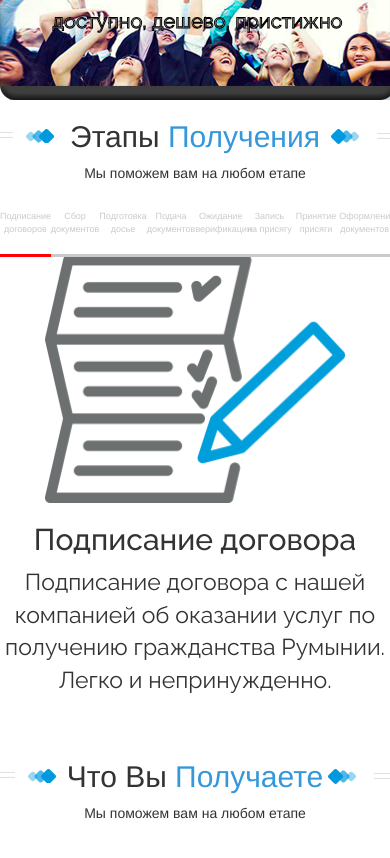
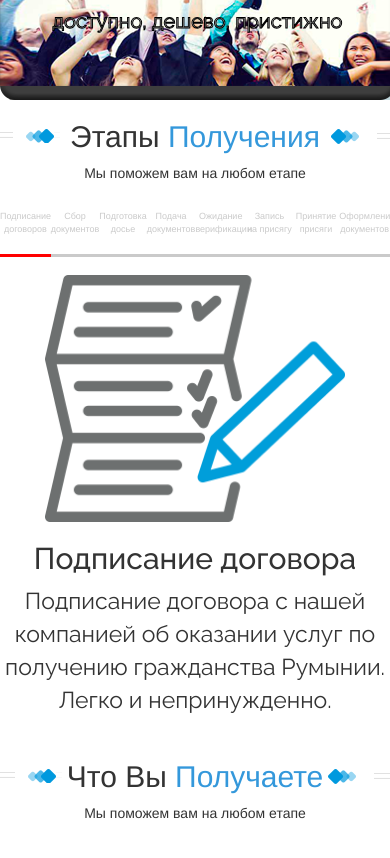
Before and after one commit to raygaratty232/consult, a plain HTML site: page index.html in a window 390 px wide. Shown: the part 5013-5871 px from the top of the page. Drawn offline with nearby package versions, Linux system fonts and the light colour scheme.

Commit message:
media commit four

```diff
--- a/style.css
+++ b/style.css
@@ -486,7 +486,7 @@ a{
     display: block;
     background: url(img/igl.png);
     background-repeat: no-repeat;
-    width: 85px;
+    width: 75px;
     height: 110px;
     position: absolute;
     bottom: 0;
@@ -740,6 +740,16 @@ input::-webkit-inner-spin-button {
         margin: auto;
     }
 }
+@media only screen and (max-width: 939px){
+    .milestones::before{
+        display: none;
+    }
+}
+@media only screen and (max-width: 839px){
+    .pane-block{
+        margin-top: 10%;
+    }
+}
 @media only screen and (max-width: 817px){
     .wrapper-nav a{
         padding: 7px;
@@ -855,6 +865,9 @@ input::-webkit-inner-spin-button {
     .milestones-scale li {
         font-size: 8px;
     }
+    .milestones-scale a:hover {
+        height: 21px;
+    }
 }
 
 @media only screen and (max-width: 320px){
```
